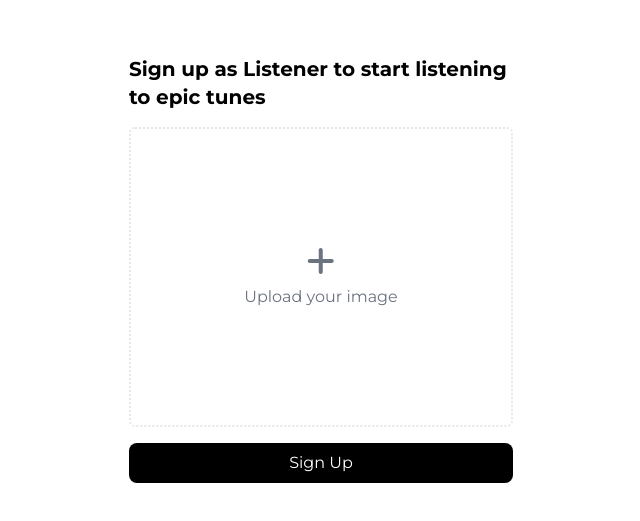
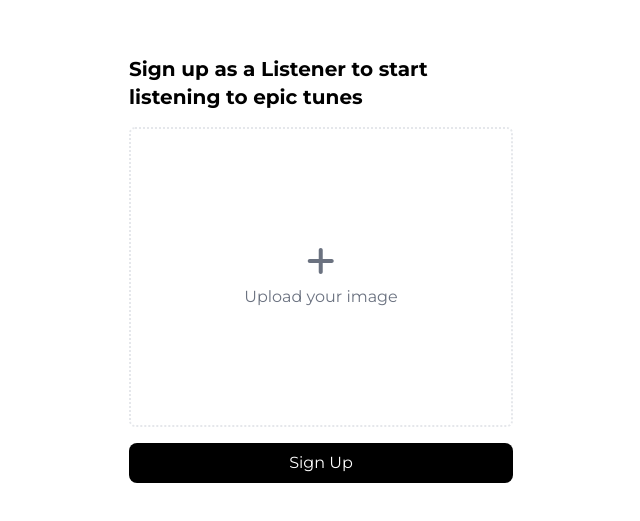
Before and after one commit to rach-syahputra/blackord-lite-frontend, a React (Vite) app: page /auth/register/listener in a window 1280 px wide. Shown: the part 123-644 px from the top of the page, without its empty margins (319-959 px from the left). Built offline with nearby package versions, Linux system fonts and the light colour scheme.

Commit message:
change Register Page and Register Listener Page wrapper html tag to be semantic

```diff
--- a/src/view/auth/register/RegisterPage.jsx
+++ b/src/view/auth/register/RegisterPage.jsx
@@ -46,7 +46,7 @@ const RegisterPage = () => {
   }
 
   return (
-    <div className='h-screen p-4'>
+    <main className='h-screen p-4'>
       <form
         className='m-auto flex h-full max-w-xs flex-col items-center justify-center gap-4 md:max-w-sm'
         onSubmit={handleSubmit}
@@ -108,7 +108,7 @@ const RegisterPage = () => {
         </div>
         <div className='flex w-full flex-col gap-4'></div>
       </form>
-    </div>
+    </main>
   )
 }
 
--- a/src/view/auth/register/listener/RegisterListenerPage.jsx
+++ b/src/view/auth/register/listener/RegisterListenerPage.jsx
@@ -87,13 +87,13 @@ const RegisterListenerPage = () => {
   }
 
   return (
-    <div className='h-screen p-4'>
+    <main className='h-screen p-4'>
       <form
         className='m-auto flex h-full max-w-xs flex-col items-center justify-center gap-4 md:max-w-sm'
         onSubmit={(e) => handleSubmit(e)}
       >
         <h1 className='text-xl font-bold'>
-          Sign up as Listener to start listening to epic tunes
+          Sign up as a Listener to start listening to epic tunes
         </h1>
         <div className='flex w-full flex-col gap-4'>
           {preview ? (
@@ -135,7 +135,7 @@ const RegisterListenerPage = () => {
         </div>
         <div className='flex w-full flex-col gap-4'></div>
       </form>
-    </div>
+    </main>
   )
 }
 
```
